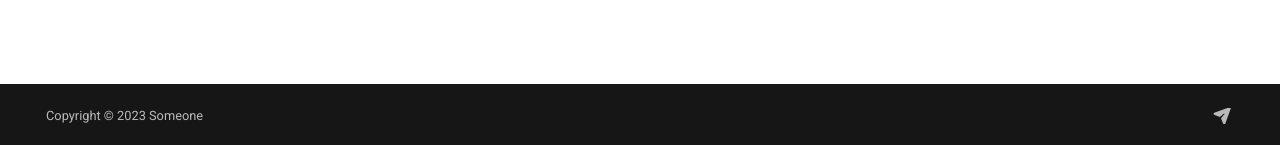
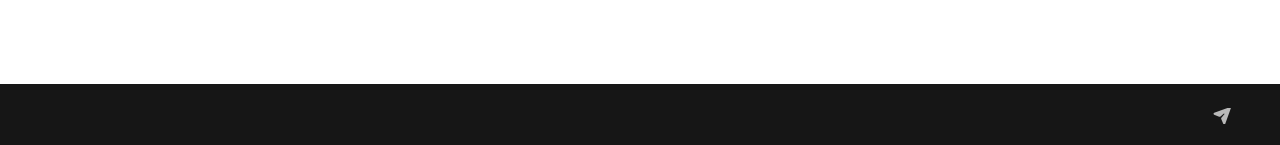
Before and after one commit to USCbiostats/PM516, an MkDocs documentation site: the page built from docs/index.md, in a window 1280 px wide. Shown: the part 752-897 px from the top of the page. Built offline with MkDocs 1.6.1 and Material for MkDocs 9.7.7, drawn with Linux system fonts in a browser that asks for light colours; comment, search, counter and statistics services are not loaded.

Commit message:
Update mkdocs.yml

```diff
--- a/mkdocs.yml
+++ b/mkdocs.yml
@@ -2,8 +2,6 @@ site_name: PM516
 # site_description: [blabla]
 site_author: Trevor Pickering
 # site_url: [link]
-
-copyright: Copyright &copy; 2023 Someone
 
 theme:
   name: material
```
